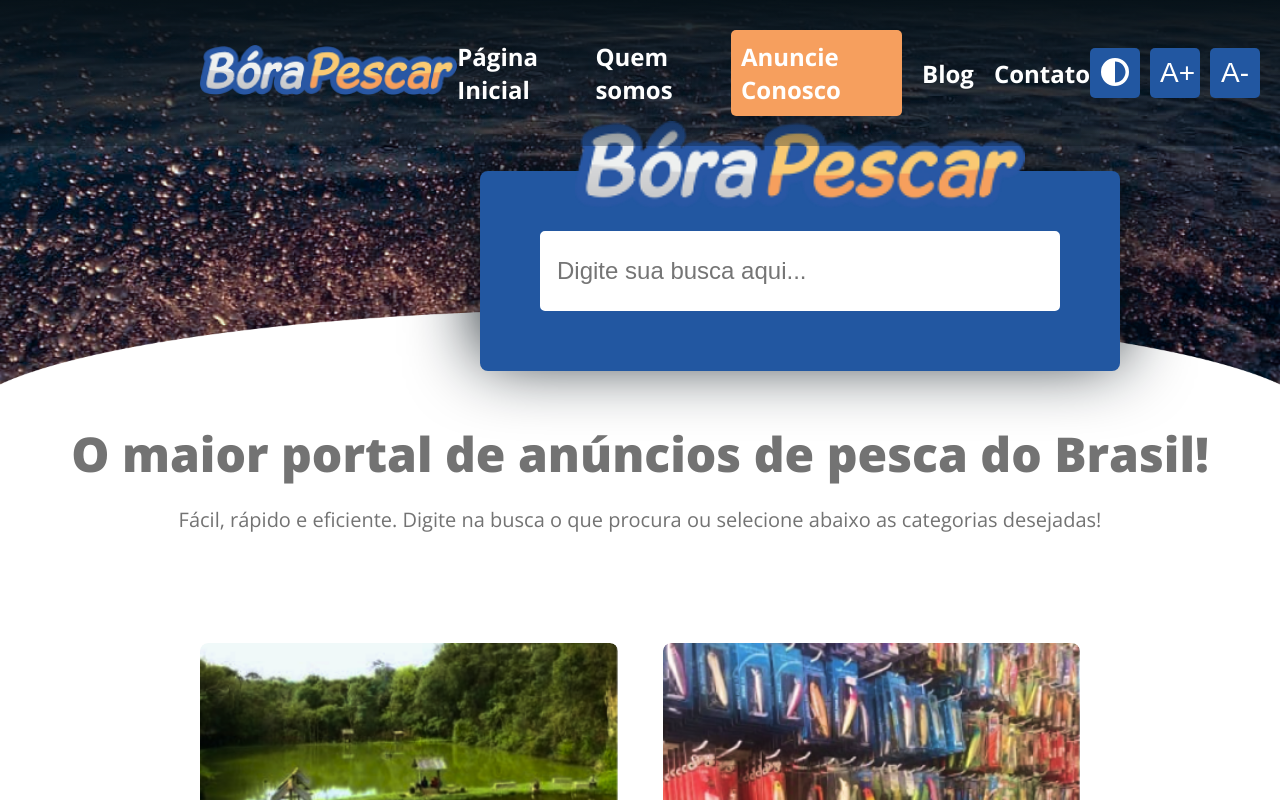
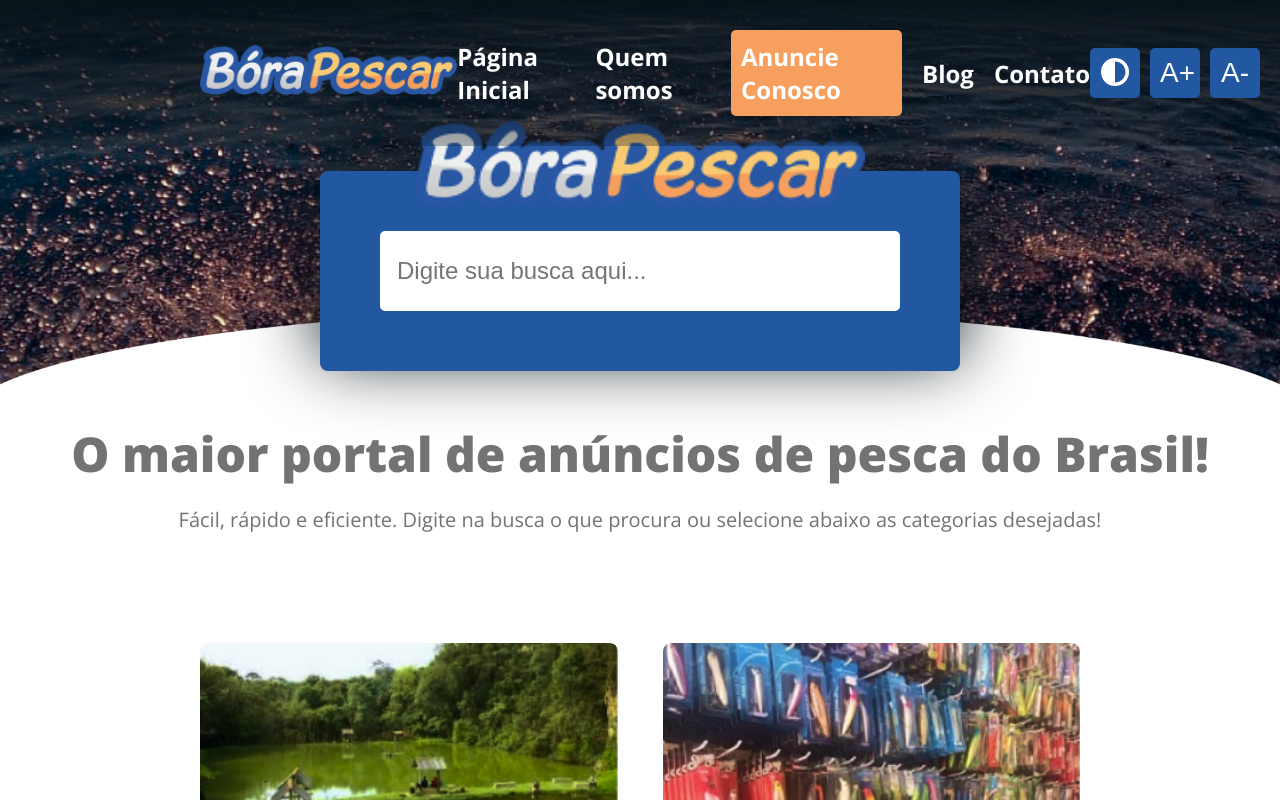
Before and after one commit to marianakaori/bora-pescar-redesign, a React (Vite) app: page / in a window 1280 px wide. Shown: the top 800 px of the page. Built offline with nearby package versions, Linux system fonts and the light colour scheme; a web font is replaced by a local one.

Commit message:
ajuste na barra de pesquisa

```diff
--- a/src/pages/Home/home.css
+++ b/src/pages/Home/home.css
@@ -38,7 +38,6 @@
     border-radius: 8px;
     box-shadow: 0 -14px 70px var(--dark-color);
     width: 50%;
-    justify-self: center;
     margin-top: -220px;
 }
 
```
